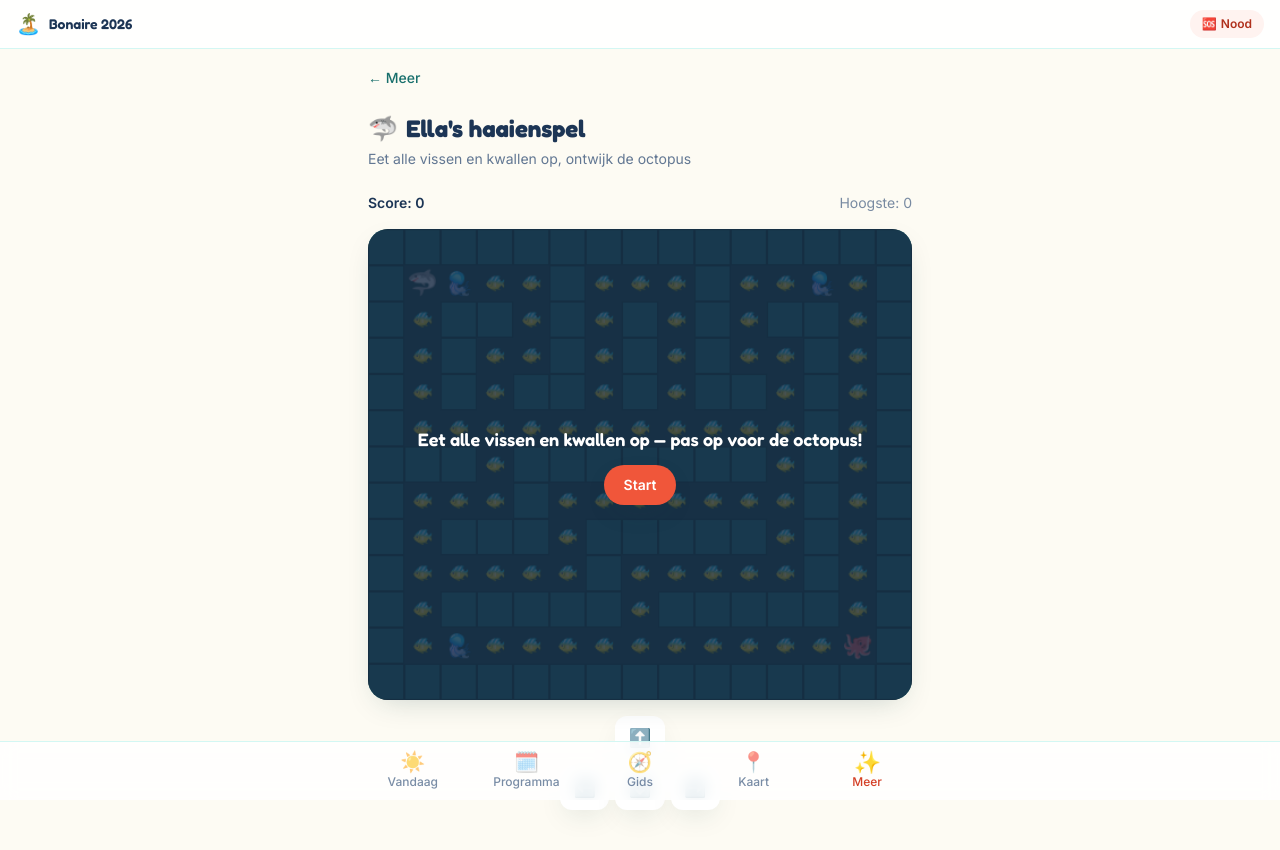
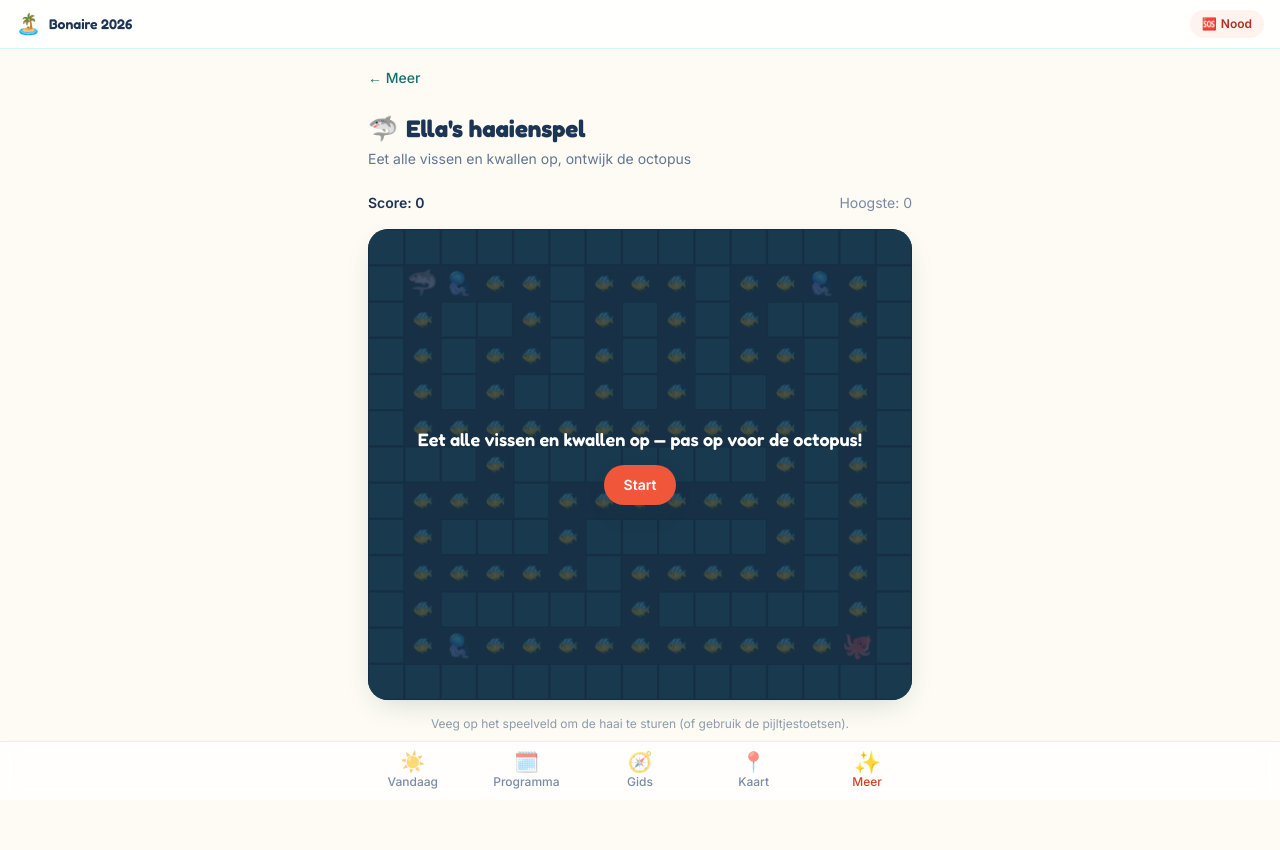
Before and after one commit to hhchardenberg-rgb/bonaire, a Next.js app: page /meer/fun/haai in a window 1280 px wide. Shown: the top 850 px of the page. Built offline with nearby package versions, Linux system fonts and the light colour scheme.

Commit message:
Vervang de knoppen in het haaienspel door swipe-besturing
Vegen op het speelveld stuurt de haai nu direct aan (touch-events op
de canvas, met touch-action: none zodat de pagina niet meescrollt).
Pijltjestoetsen/WASD blijven werken voor desktop. De vier losse
richtingknoppen zijn verwijderd.

```diff
--- a/src/components/HaaiGame.tsx
+++ b/src/components/HaaiGame.tsx
@@ -216,9 +216,51 @@ export function HaaiGame() {
     return () => window.removeEventListener("keydown", opToets);
   }, []);
 
-  function stuur(richting: Richting) {
-    gewenstRichtingRef.current = richting;
-  }
+  // Swipe-besturing: vinger op het speelveld leggen en in een richting bewegen.
+  useEffect(() => {
+    const canvas = canvasRef.current;
+    if (!canvas) return;
+
+    const MIN_SWIPE = 18;
+    let startX = 0;
+    let startY = 0;
+    let gesleept = false;
+
+    function opStart(e: TouchEvent) {
+      const t = e.touches[0];
+      startX = t.clientX;
+      startY = t.clientY;
+      gesleept = false;
+    }
+
+    function opMove(e: TouchEvent) {
+      // Voorkomt dat de pagina meescrollt terwijl je op het speelveld veegt.
+      e.preventDefault();
+      const t = e.touches[0];
+      const dx = t.clientX - startX;
+      const dy = t.clientY - startY;
+      if (!gesleept && Math.hypot(dx, dy) > MIN_SWIPE) {
+        gesleept = true;
+        gewenstRichtingRef.current =
+          Math.abs(dx) > Math.abs(dy)
+            ? dx > 0
+              ? RICHTINGEN.rechts
+              : RICHTINGEN.links
+            : dy > 0
+              ? RICHTINGEN.onder
+              : RICHTINGEN.boven;
+        startX = t.clientX;
+        startY = t.clientY;
+      }
+    }
+
+    canvas.addEventListener("touchstart", opStart, { passive: true });
+    canvas.addEventListener("touchmove", opMove, { passive: false });
+    return () => {
+      canvas.removeEventListener("touchstart", opStart);
+      canvas.removeEventListener("touchmove", opMove);
+    };
+  }, []);
 
   return (
     <div className="space-y-4">
@@ -232,8 +274,8 @@ export function HaaiGame() {
           ref={canvasRef}
           width={HAAI_COLS * CEL}
           height={HAAI_ROWS * CEL}
-          className="block w-full"
-          style={{ aspectRatio: `${HAAI_COLS} / ${HAAI_ROWS}` }}
+          className="block w-full select-none"
+          style={{ aspectRatio: `${HAAI_COLS} / ${HAAI_ROWS}`, touchAction: "none" }}
         />
         {status !== "spelen" && (
           <div className="absolute inset-0 flex flex-col items-center justify-center gap-3 bg-diepblauw-900/80 p-4 text-center text-white">
@@ -257,42 +299,9 @@ export function HaaiGame() {
         )}
       </div>
 
-      <div className="mx-auto grid w-40 grid-cols-3 gap-1.5">
-        <div />
-        <button
-          type="button"
-          onClick={() => stuur(RICHTINGEN.boven)}
-          aria-label="Omhoog"
-          className="focus-ring flex h-11 items-center justify-center rounded-xl bg-white text-lg shadow-card active:scale-95"
-        >
-          ⬆️
-        </button>
-        <div />
-        <button
-          type="button"
-          onClick={() => stuur(RICHTINGEN.links)}
-          aria-label="Naar links"
-          className="focus-ring flex h-11 items-center justify-center rounded-xl bg-white text-lg shadow-card active:scale-95"
-        >
-          ⬅️
-        </button>
-        <button
-          type="button"
-          onClick={() => stuur(RICHTINGEN.onder)}
-          aria-label="Omlaag"
-          className="focus-ring flex h-11 items-center justify-center rounded-xl bg-white text-lg shadow-card active:scale-95"
-        >
-          ⬇️
-        </button>
-        <button
-          type="button"
-          onClick={() => stuur(RICHTINGEN.rechts)}
-          aria-label="Naar rechts"
-          className="focus-ring flex h-11 items-center justify-center rounded-xl bg-white text-lg shadow-card active:scale-95"
-        >
-          ➡️
-        </button>
-      </div>
+      <p className="text-center text-xs text-diepblauw-700/50">
+        Veeg op het speelveld om de haai te sturen (of gebruik de pijltjestoetsen).
+      </p>
     </div>
   );
 }
```
